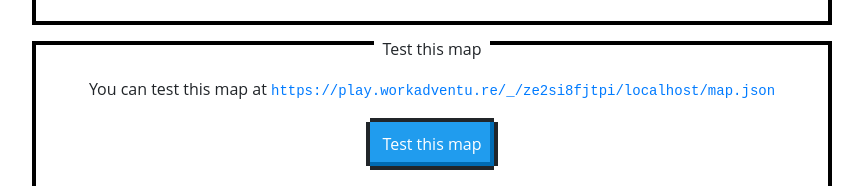
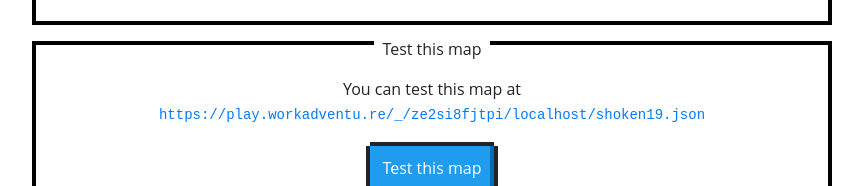
Before and after one commit to telavivmakers/timi, a plain HTML site: page index.html in a window 1280 px wide. Shown: the part 614-800 px from the top of the page, without its empty margins (208-1071 px from the left). Drawn offline with nearby package versions, Linux system fonts and the light colour scheme.

Commit message:
Deploying to gh-pages from master @ 19b85eb17e32e5a1331f727a9a8cfc64dbb6c813 🚀

```diff
--- a/index.html
+++ b/index.html
@@ -19,12 +19,12 @@
                 path = path.substr(path, path.length - 'index.html'.length);
             }
             const instanceId = Math.random().toString(36).substring(2, 15);
-            const url = `https://play.workadventu.re/_/${instanceId}/${host}${path}map.json`;
+            const url = `https://play.workadventu.re/_/${instanceId}/${host}${path}shoken19.json`;
             document.getElementById('testMapURL').href = url;
             document.getElementById('testMapBtnURL').href = url;
             document.getElementById('testMapURL').innerText = url;
 
-            const jsonURL = window.location.protocol + '//' + window.location.host + path + 'map.json';
+            const jsonURL = window.location.protocol + '//' + window.location.host + path + 'shoken19.json';
             document.getElementById('jsonURL').innerText = jsonURL;
 
             const gettingStartedLink = 'https://workadventu.re/getting-started?name=Map&mapUrl=' + jsonURL;
```
Also changed, not shown: shoken19.json (added, +1 -0 lines), shoken19-chunk-1.png (added).
